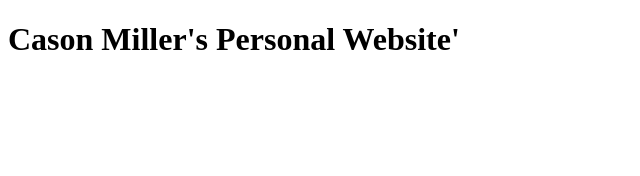
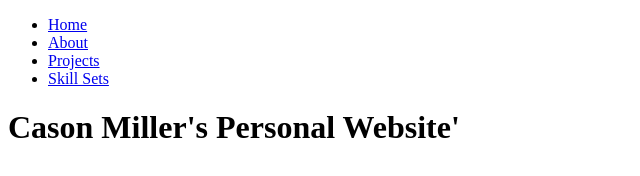
Before and after one commit to CasonMiller/CasonMiller.github.io, a plain HTML site: page index.html in a window 1280 px wide. Shown: the whole page, without its empty margins (0-640 px from the left). Drawn offline with Linux system fonts and the light colour scheme.

Commit message:
Update index.html

```diff
--- a/index.html
+++ b/index.html
@@ -6,6 +6,18 @@
     <title>Cason Miller</title>
 </head>
 <body>
+
+    <nav id="Navigation">
+        <ul>
+            <li><a href="#">Home</a></li>
+            <li><a href="#">About</a></li>
+            <li><a href="#">Projects</a></li>
+            <li><a href="#">Skill Sets</a></li>
+        </ul>
+    </nav>
+
     <h1>Cason Miller's Personal Website'</h1>
+
+
 </body>
 </html>
```
